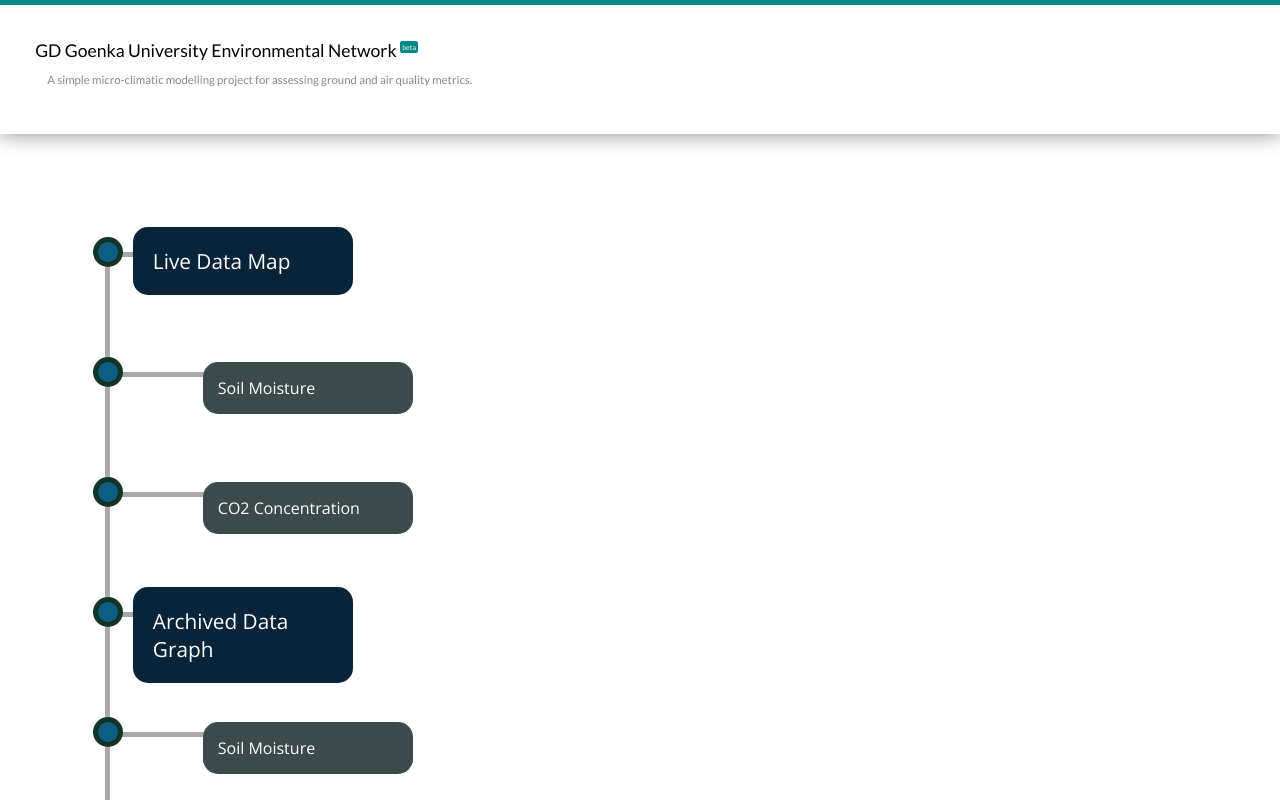
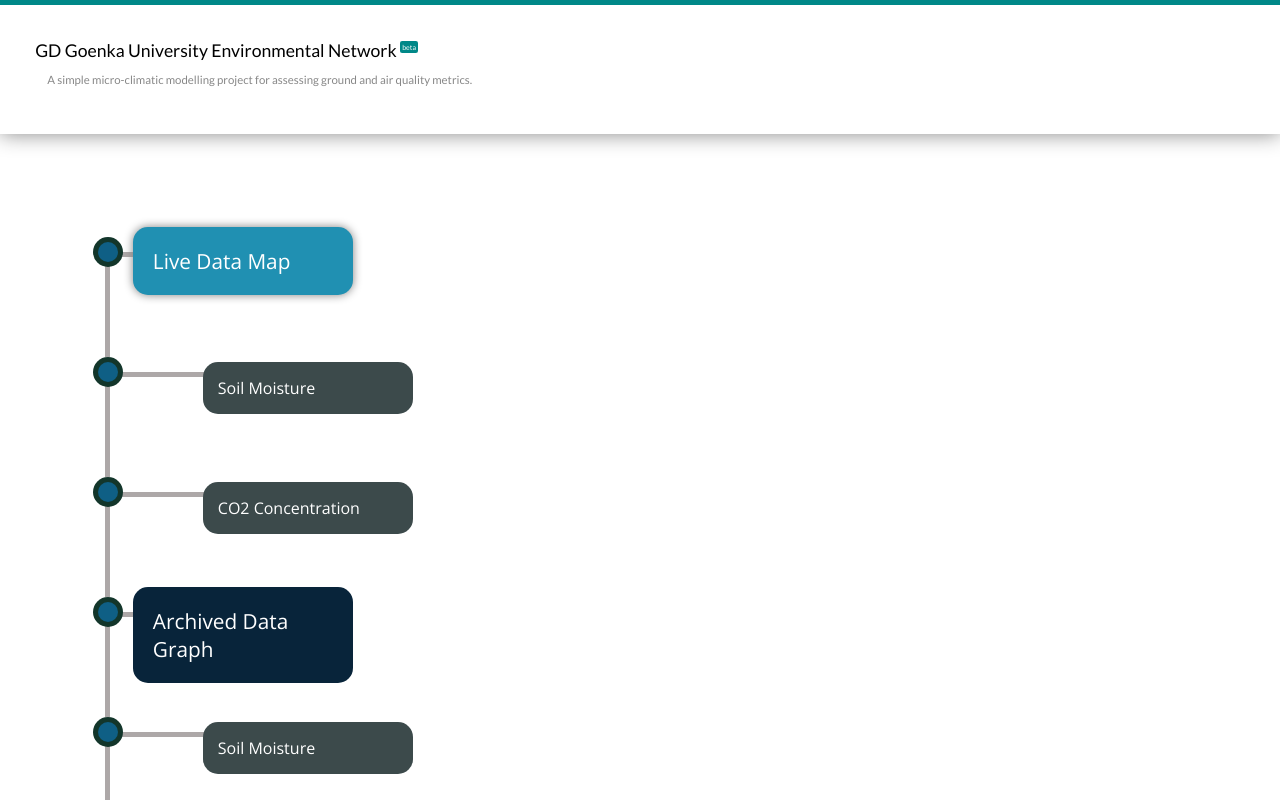
Before and after one commit to swghosh/gdgu-mcmp, a website: page ProjectWebServer/static/index.html in a window 1280 px wide. In both pictures the pointer is over the element "Live Data Map". Shown: the top 800 px of the page. Drawn offline with nearby package versions, Linux system fonts and the light colour scheme.

Commit message:
Added links to current pages in new nodes ui

```diff
--- a/ProjectWebServer/static/index.html
+++ b/ProjectWebServer/static/index.html
@@ -32,9 +32,11 @@
                         </div>
                     </div>
                     <div class="line"></div>
+                    <a href="realtimefeed.dyn.html">
                         <div class="label larger">
                             Live Data Map
                         </div>
+                    </a>
                     <div class="stroke"></div>
                     <div class="dot">
                         <div class="inner">
@@ -72,9 +74,11 @@
                         </div>
                     </div>
                     <div class="line"></div>
+                    <a href="archiveddatagraph.dyn.html">
                         <div class="label">
                             Soil Moisture
                         </div>
+                    </a>
                     <div class="stroke"></div>
                     <div class="dot">
                         <div class="inner">
--- a/ProjectWebServer/static/nodes.css
+++ b/ProjectWebServer/static/nodes.css
@@ -48,6 +48,7 @@
     background-color: rgb(60, 74, 75);
     color: white;
     border-radius: 15px;
+    transition: 0.5s;
 }
 div.label.larger {
     margin-top: -30px;
@@ -56,3 +57,7 @@
     font-size: 1.3em;
     background-color: rgb(8, 36, 58);
 }
+div.label:hover {
+    background-color: #2090b2;
+    box-shadow: 0 0 10px gray;
+}
```
Lines whose indentation alone changed are shown as unchanged.
